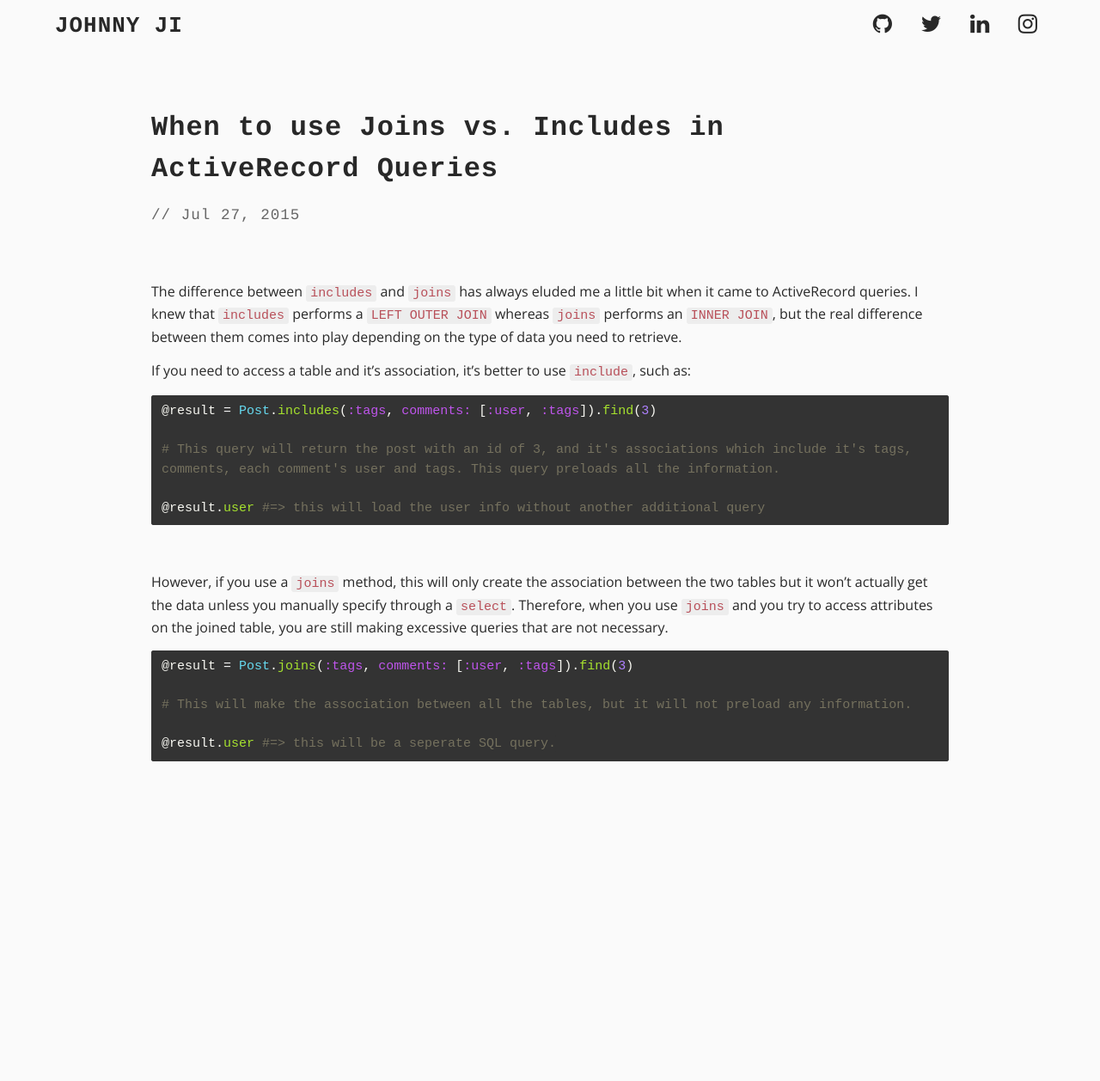
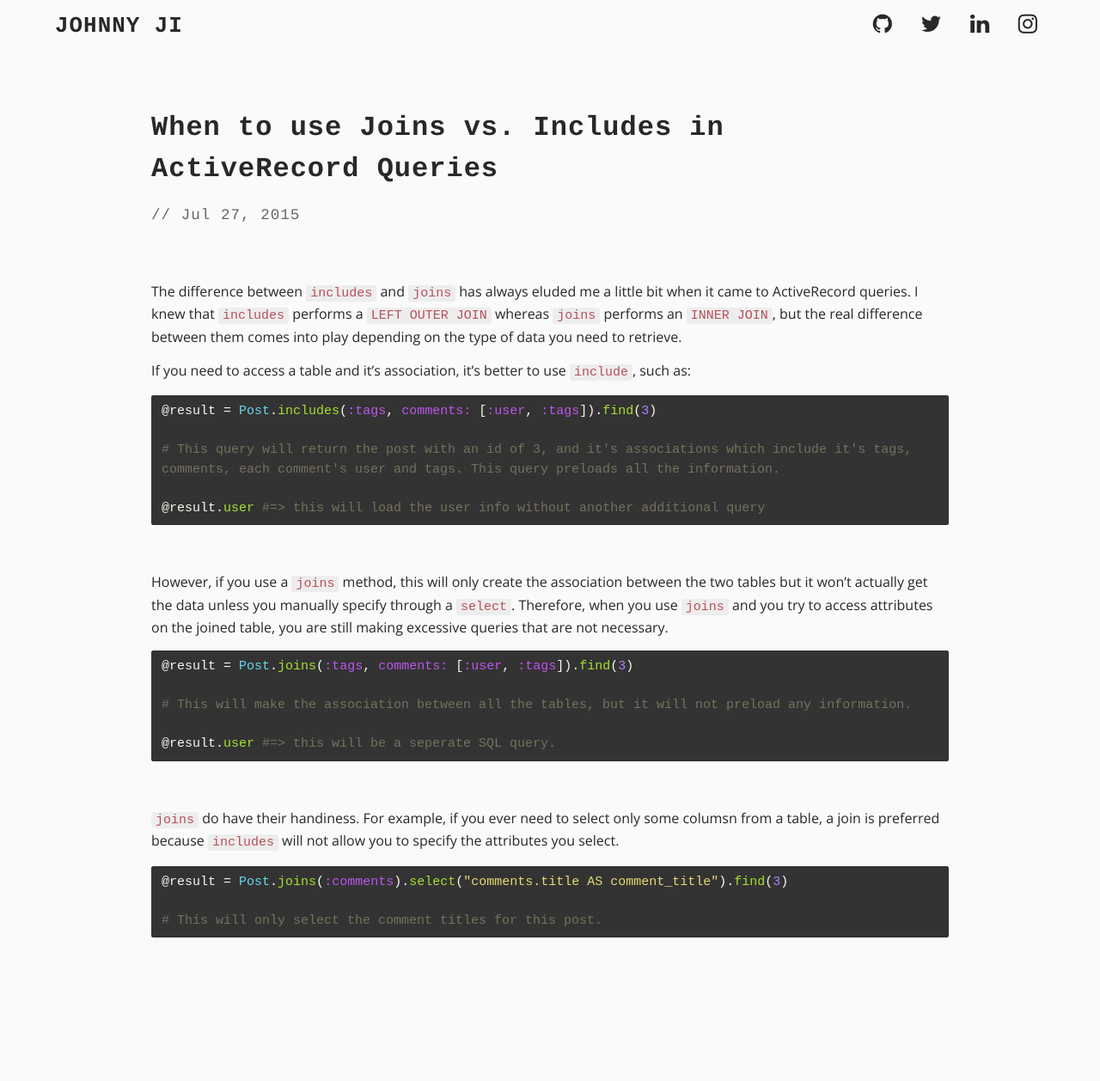
Before and after one commit to johnnyji/jekyll_blog, a Jekyll site: the page built from _posts/2015-07-27-when-to-use-joins-vs-includes-in-active-record-queries.markdown, in a window 1280 px wide. Shown: the whole page at 86% size. Built offline with Jekyll 4.4.1, drawn with Linux system fonts in a browser that asks for light colours; nearby versions of some CDN libraries; before the commit the page ends 1053 px from its top, so only the background shows below that.

Commit message:
add to post

```diff
--- a/_posts/2015-07-27-when-to-use-joins-vs-includes-in-active-record-queries.markdown
+++ b/_posts/2015-07-27-when-to-use-joins-vs-includes-in-active-record-queries.markdown
@@ -28,3 +28,12 @@ However, if you use a `joins` method, this will only create the association betw
 @result.user #=> this will be a seperate SQL query.
 {% endhighlight %}
 <br>
+
+`joins` do have their handiness. For example, if you ever need to select only some columsn from a table, a join is preferred because `includes` will not allow you to specify the attributes you select.
+
+{% highlight ruby %}
+@result = Post.joins(:comments).select("comments.title AS comment_title").find(3)
+
+# This will only select the comment titles for this post.
+{% endhighlight %}
+<br>
```
